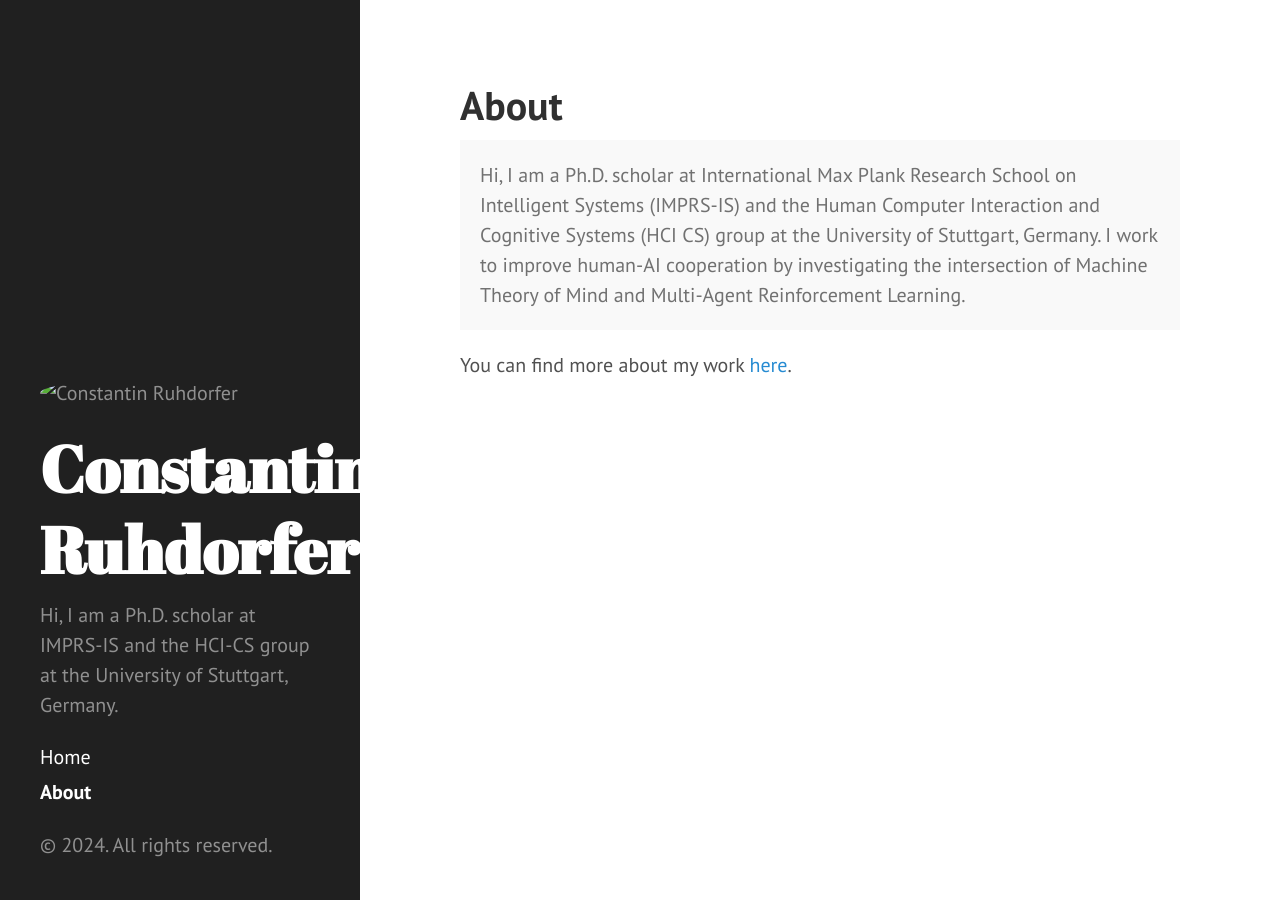
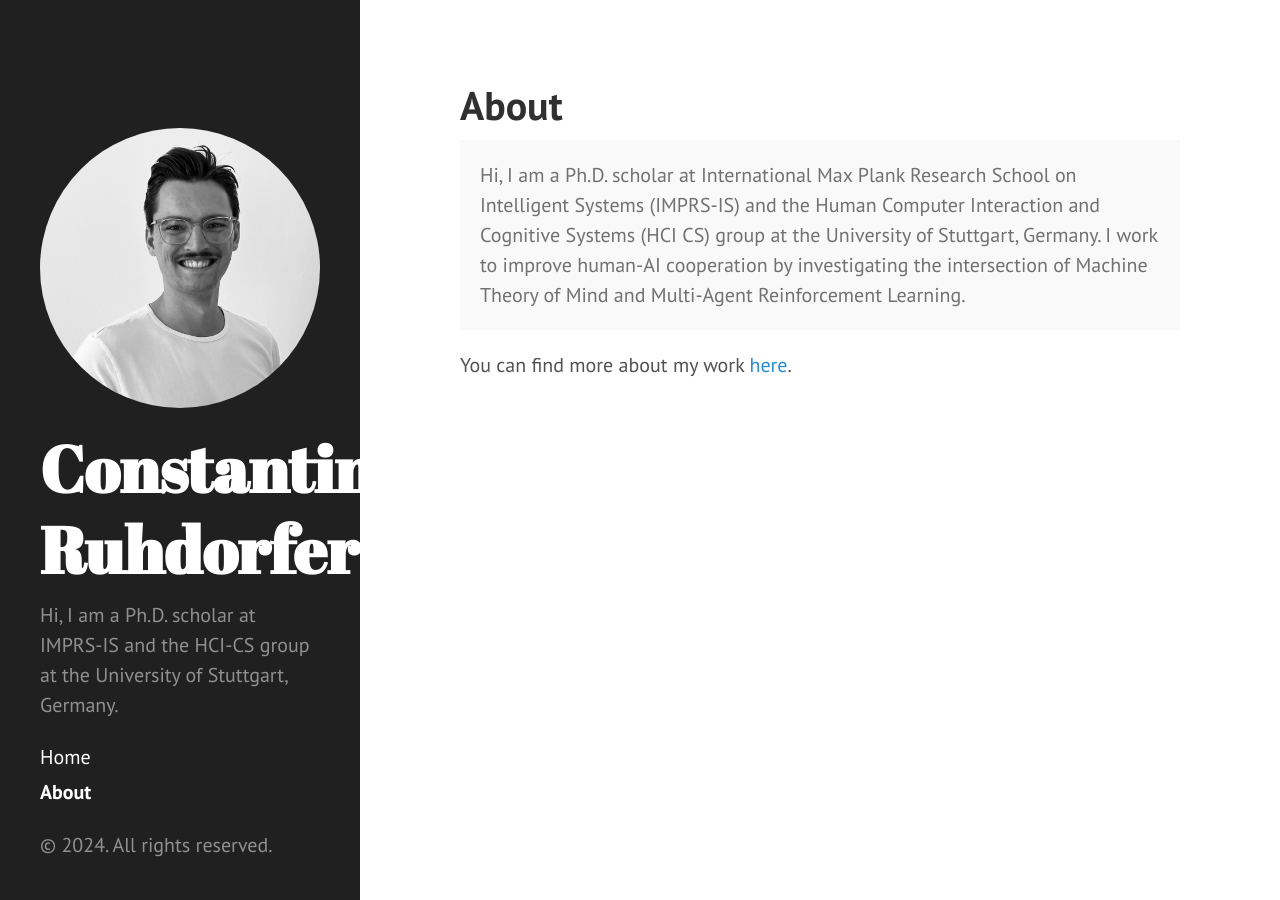
Before and after one commit to ConstantinRuhdorfer/constantinruhdorfer.github.io, a Jekyll site: the page built from about.md, in a window 1280 px wide. Built offline with Jekyll 4.4.1, drawn with Linux system fonts in a browser that asks for light colours.

Commit message:
Url test

```diff
--- a/_includes/sidebar.html
+++ b/_includes/sidebar.html
@@ -2,7 +2,7 @@
   <div class="container sidebar-sticky">
     <div class="sidebar-about">
       <div>
-        <img src="{{ site.logo | relative_url }}public/ruhdorfer.jpeg" alt="{{ site.title }}" style="border-radius: 50%;">
+        <img src="{{ '/' | relative_url }}public/ruhdorfer.jpeg" alt="{{ site.title }}" style="border-radius: 50%;">
       </div>
       <h1>
         <a href="{{ '/' | relative_url }}">
```
